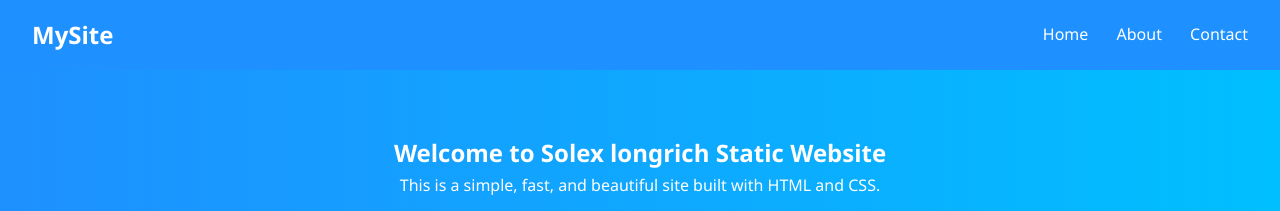
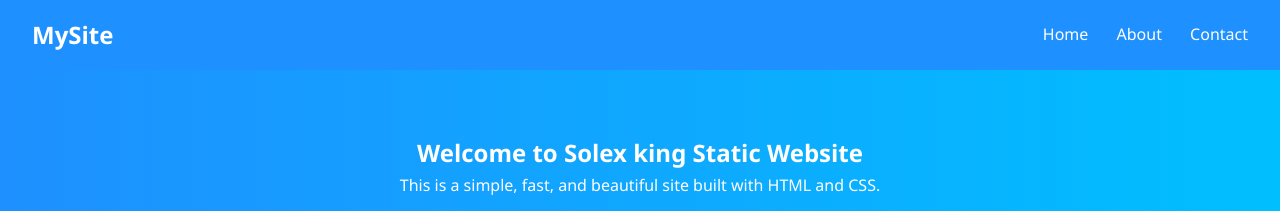
Before and after one commit to o2best/s3-static-web-pipeline, a plain HTML site: page index.html in a window 1280 px wide. Shown: the top 211 px of the page. Drawn offline with Linux system fonts and the light colour scheme.

Commit message:
updated my website

```diff
--- a/index.html
+++ b/index.html
@@ -20,7 +20,7 @@
 
     <main>
         <section id="home" class="hero">
-            <h2>Welcome to Solex longrich Static Website</h2>
+            <h2>Welcome to Solex king Static Website</h2>
             <p>This is a simple, fast, and beautiful site built with HTML and CSS.</p>
             <a href="#about" class="btn">Learn More</a>
         </section>
```
